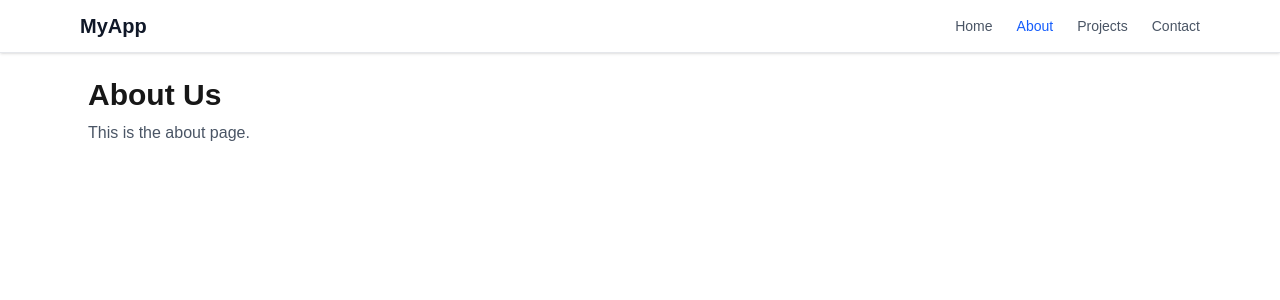
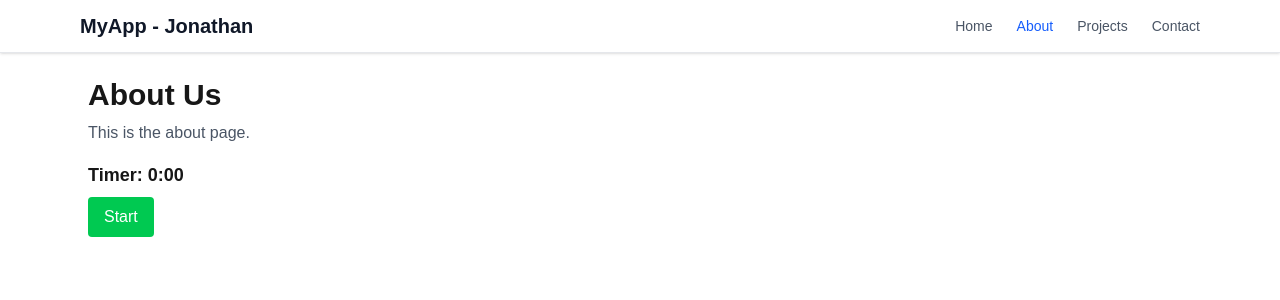
Before and after one commit to jonathan-llemit-dev/my-app, a Next.js app: page /about in a window 1280 px wide. Shown: the top 300 px of the page. Built offline with nearby package versions, Linux system fonts and the light colour scheme.

Commit message:
Add timer functionality and user name display in Navbar
- Implemented a timer in the About page with start/pause functionality.
- Updated Navbar component to accept a name prop for personalized display.
- Enhanced Home page with a counter button.

```diff
--- a/app/about/page.tsx
+++ b/app/about/page.tsx
@@ -1,8 +1,38 @@
+"use client";
+
+import { useEffect, useState } from "react";
+
 export default function About() {
+  const [time, setTime] = useState(0);
+  const [isRunning, setIsRunning] = useState(false);
+
+  useEffect(() => {
+    if (!isRunning) return;
+
+    const id = setInterval(() => {
+      setTime((current) => current + 1);
+    }, 1000);
+
+    return () => clearInterval(id);
+  }, [isRunning]);
+
+  const minutes = Math.floor(time / 60);
+  const remainder = time % 60;
+  const clock = `${minutes}:${String(remainder).padStart(2, "0")}`;
+
   return (
     <div>
       <h1 className="text-3xl font-bold">About Us</h1>
       <p className="mt-2 text-gray-600">This is the about page.</p>
+      <div className="mt-4">
+        <p className="text-lg font-semibold">Timer: {clock}</p>
+        <button
+          onClick={() => setIsRunning((running) => !running)}
+          className={`mt-2 rounded px-4 py-2 text-white ${isRunning ? `bg-blue-500 hover:bg-blue-600` : `bg-green-500 hover:bg-green-600`}`}
+        >
+          {isRunning ? "Pause" : "Start"}
+        </button>
+      </div>
     </div>
   );
 }
--- a/app/layout.tsx
+++ b/app/layout.tsx
@@ -19,7 +19,7 @@ export default function RootLayout({
   return (
     <html lang="en">
       <body className={`${geistSans.variable} ${geistMono.variable} antialiased`}>
-        <Navbar />
+        <Navbar name="Jonathan" />
         <main className="mx-auto max-w-6xl p-6">{children}</main> {/* ← WRAP children */}
       </body>
     </html>
--- a/app/page.tsx
+++ b/app/page.tsx
@@ -1,8 +1,18 @@
+"use client";
+import { useState } from "react";
+
 export default function Home() {
+  const [count,setCount] = useState(0);
   return (
     <div>
       <h1 className="text-3xl font-bold">Welcome to Home</h1>
       <p className="mt-2 text-gray-600">This is the homepage.</p>
+      <button
+        onClick={() => setCount((c) => c + 1)}
+        className="mt-4 rounded bg-blue-500 px-4 py-2 text-white hover:bg-blue-600"
+      >
+        Count: {count}
+      </button>
     </div>
   );
 }
--- a/components/Navbar.tsx
+++ b/components/Navbar.tsx
@@ -3,6 +3,10 @@
 import Link from "next/link";
 import { usePathname } from "next/navigation";
 import { useState } from "react";
+
+type NavbarProps = {
+  name?: string;
+};
 
 // 1. Data for our links
 const links = [
@@ -13,7 +17,7 @@ const links = [
 ];
 
 // 2. The component itself
-export default function Navbar() {
+export default function Navbar({ name }: NavbarProps) {
   // 3. Get the current URL path (e.g. "/about")
   const pathname = usePathname();
 
@@ -26,7 +30,7 @@ export default function Navbar() {
 
         {/* 5. Logo */}
         <Link href="/" className="text-xl font-bold text-gray-900">
-          MyApp
+          MyApp {name ? `- ${name}` : ""}
         </Link>
 
         {/* 6. Desktop navigation */}
```
